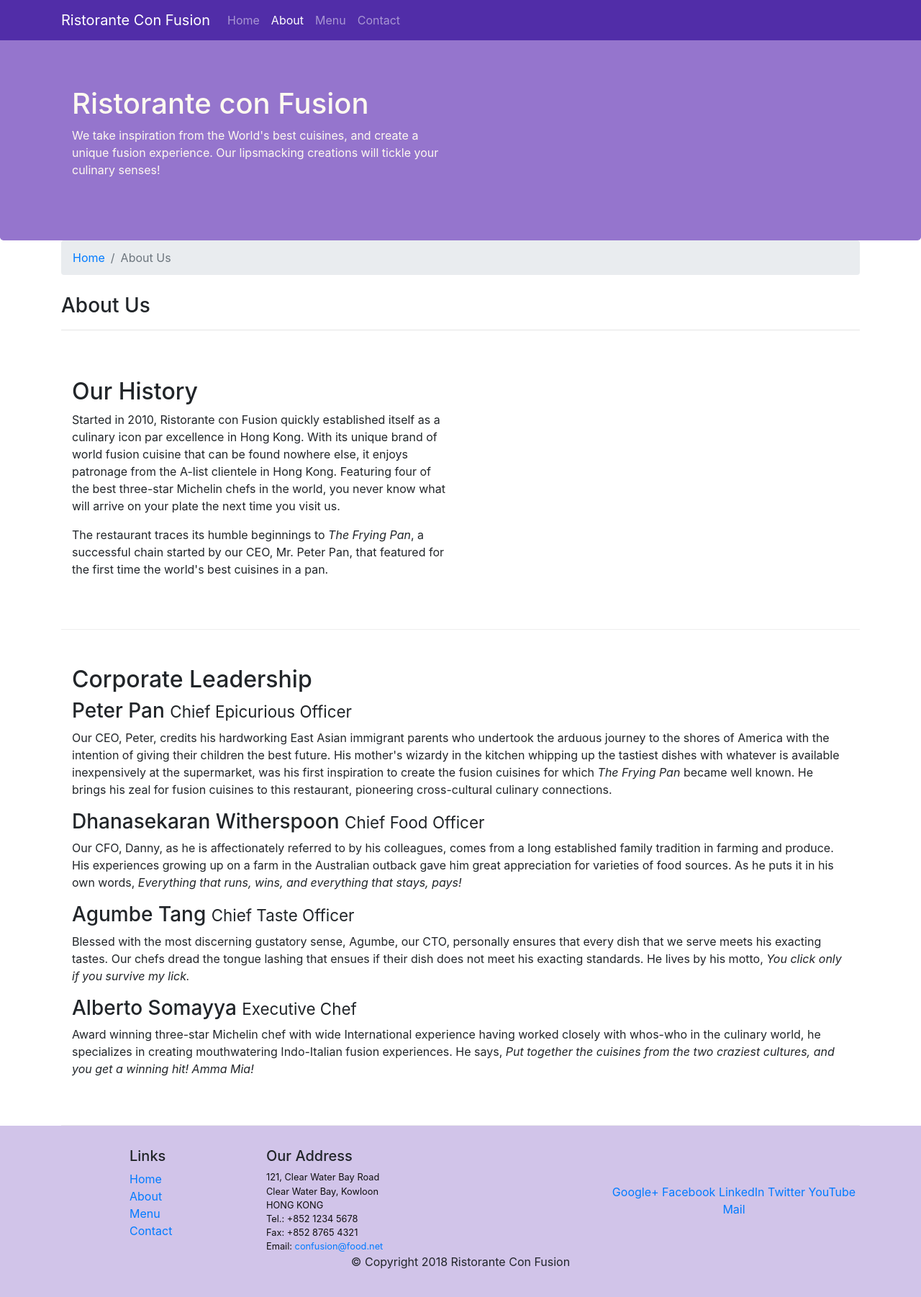
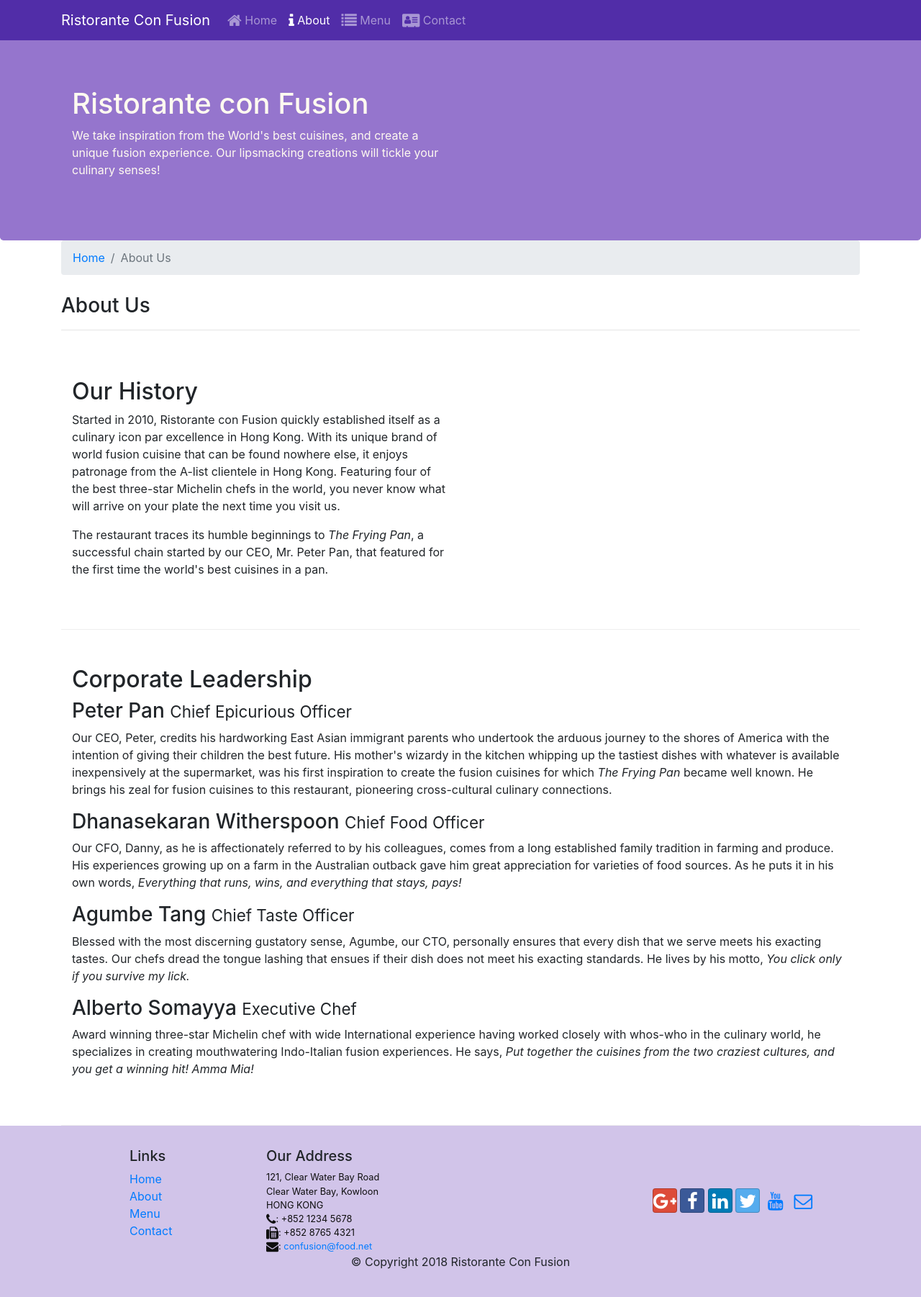
Before and after one commit to NikhilElavarasu/Boostrap-learning, a website: page aboutus.html in a window 1280 px wide. Shown: the whole page at 72% size. Drawn offline with nearby package versions, Linux system fonts and the light colour scheme.

Commit message:
icon fonts

```diff
--- a/aboutus.html
+++ b/aboutus.html
@@ -7,6 +7,8 @@
     <title>Ristorante Con Fusion: About Us</title>
 
     <link rel="stylesheet" href="node_modules/bootstrap/dist/css/bootstrap.min.css">
+    <link rel="stylesheet" href="./node_modules/font-awesome/css/font-awesome.css">
+    <link rel="stylesheet" href="./node_modules/bootstrap-social/bootstrap-social.css">
     <link rel="stylesheet" href="./css/styles.css">
 </head>
 
@@ -19,10 +21,18 @@
             <a class="navbar-brand" href="#">Ristorante Con Fusion</a>
             <div class="collapse navbar-collapse" id="Navbar">
                 <ul class="navbar-nav mr-auto">
-                    <li class="nav-item"><a class="nav-link" href="./index.html">Home</a></li>
-                    <li class="nav-item active"><a class="nav-link" href="#">About</a></li>
-                    <li class="nav-item"><a class="nav-link" href="#">Menu</a></li>
-                    <li class="nav-item"><a class="nav-link" href="#">Contact</a></li>
+                    <li class="nav-item"><a class="nav-link" href="./index.html">
+                        <span class="fa fa-home fa-lg"></span> Home
+                    </a></li>
+                    <li class="nav-item active"><a class="nav-link" href="#">
+                        <span class="fa fa-info fa-lg"></span> About
+                    </a></li>
+                    <li class="nav-item"><a class="nav-link" href="#">
+                        <span class="fa fa-list fa-lg"></span> Menu
+                    </a></li>
+                    <li class="nav-item"><a class="nav-link" href="#">
+                        <span class="fa fa-address-card fa-lg"></span> Contact
+                    </a></li>
                 </ul>
             </div>
         </div>
@@ -98,19 +108,31 @@
 		              121, Clear Water Bay Road<br>
 		              Clear Water Bay, Kowloon<br>
 		              HONG KONG<br>
-		              Tel.: +852 1234 5678<br>
-		              Fax: +852 8765 4321<br>
-		              Email: <a href="mailto:confusion@food.net">confusion@food.net</a>
+		              <i class="fa fa-phone fa-lg"></i>: +852 1234 5678<br>
+		              <i class="fa fa-fax fa-lg"></i>: +852 8765 4321<br>
+		              <i class="fa fa-envelope fa-lg"></i>: <a href="mailto:confusion@food.net">confusion@food.net</a>
 		           </address>
                 </div>
                 <div class="col-12 col-sm-4 align-self-center">
                     <div class="text-center">
-                        <a href="http://google.com/+">Google+</a>
-                        <a href="http://www.facebook.com/profile.php?id=">Facebook</a>
-                        <a href="http://www.linkedin.com/in/">LinkedIn</a>
-                        <a href="http://twitter.com/">Twitter</a>
-                        <a href="http://youtube.com/">YouTube</a>
-                        <a href="mailto:">Mail</a>
+                        <a href="http://google.com/+" class="btn btn-social-icon btn-google">
+                            <i class="fa fa-google-plus"></i>
+                        </a>
+                        <a href="http://www.facebook.com/profile.php?id=" class="btn btn-social-icon btn-facebook">
+                            <i class="fa fa-facebook"></i>
+                        </a>
+                        <a href="http://www.linkedin.com/in/" class="btn btn-social-icon btn-linkedin">
+                            <i class="fa fa-linkedin"></i>
+                        </a>
+                        <a href="http://twitter.com/" class="btn btn-social-icon btn-twitter">
+                            <i class="fa fa-twitter"></i>
+                        </a>
+                        <a href="http://youtube.com/" class="btn btn-social-icon btn-youtube">
+                            <i class="fa fa-youtube"></i>
+                        </a>
+                        <a href="mailto:" class="btn btn-social-icon">
+                            <i class="fa fa-envelope-o"></i>
+                        </a>
                     </div>
                 </div>
            </div>
--- a/package.json
+++ b/package.json
@@ -15,6 +15,8 @@
   },
   "dependencies": {
     "bootstrap": "^4.0.0",
+    "bootstrap-social": "^5.1.1",
+    "font-awesome": "^4.7.0",
     "jquery": "^3.3.1",
     "popper.js": "^1.12.9"
   }
```
Also changed, not shown: index.html (+35 -13 lines), 1 other file.
